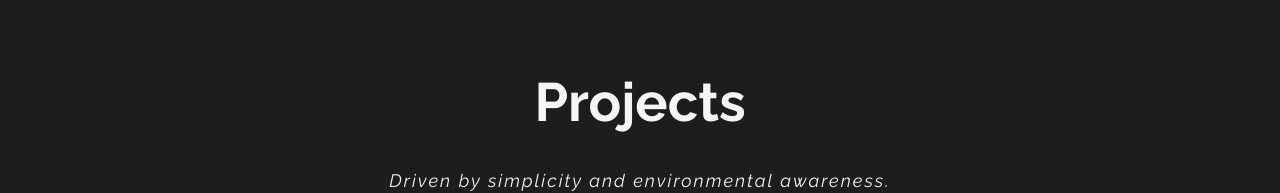
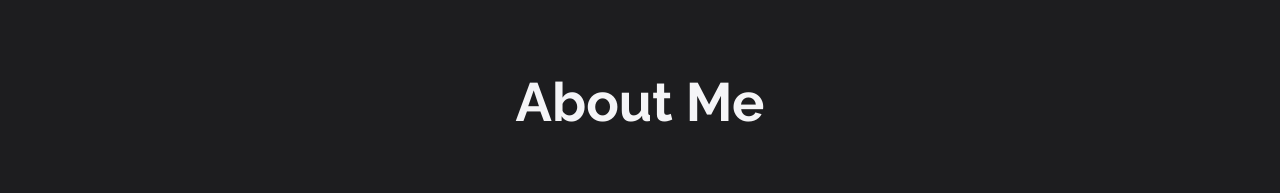
Before and after one commit to cody-barker/portfolio-site-v2, a React (Create React App) app: page / in a window 1280 px wide. Shown: the part 1099-1292 px from the top of the page. Built offline with nearby package versions, Linux system fonts and the light colour scheme.

Commit message:
add about with title and styling

```diff
--- a/src/Components/About.js
+++ b/src/Components/About.js
@@ -1,5 +1,11 @@
 function About() {
-  return <div id="about" className="about"></div>;
+  return (
+    <div className="about-wrapper">
+      <div className="about">
+        <h1 className="about__title">About Me</h1>
+      </div>
+    </div>
+  );
 }
 
 export default About;
--- a/src/Components/Footer.js
+++ b/src/Components/Footer.js
@@ -31,7 +31,7 @@ function Footer() {
 
   return (
     <div className="footer-wrapper">
-      <footer className="footer">
+      <footer id="footer" className="footer">
         <div className="footer__content">
           <h4 className="footer__heading">Contact</h4>
           <p className="footer__content-text">Cody Barker</p>
--- a/src/Components/NavBar.js
+++ b/src/Components/NavBar.js
@@ -1,34 +1,28 @@
 import { Link } from "react-scroll";
 
 function NavBar() {
+  const navItems = [
+    { to: "about", text: "About", duration: 500 },
+    { to: "projects", text: "Projects", duration: 500 },
+    { to: "tech", text: "Tech", duration: 1000 },
+    { to: "footer", text: "Contact", duration: 1000 },
+  ];
+
   return (
     <nav className="nav flex__row--center">
       <ul className="nav__list flex__row--center">
-        <li className="nav__item">
-          <Link to="about" smooth={true} duration={500} className="nav__link">
-            About
-          </Link>
-        </li>
-        <li className="nav__item">
-          <Link
-            to="projects"
-            smooth={true}
-            duration={500}
-            className="nav__link"
-          >
-            Projects
-          </Link>
-        </li>
-        <li className="nav__item">
-          <Link to="tech" smooth={true} duration={1000} className="nav__link">
-            Tech
-          </Link>
-        </li>
-        <li className="nav__item">
-          <Link to="footer" smooth={true} duration={1000} className="nav__link">
-            Contact
-          </Link>
-        </li>
+        {navItems.map(({ to, text, duration }, index) => (
+          <li key={index} className="nav__item">
+            <Link
+              to={to}
+              smooth={true}
+              duration={duration}
+              className="nav__link"
+            >
+              {text}
+            </Link>
+          </li>
+        ))}
       </ul>
     </nav>
   );
--- a/src/Styles/App.css
+++ b/src/Styles/App.css
@@ -110,6 +110,22 @@ body {
 .header__button:hover {
   opacity: 0.8;
   cursor: pointer;
+}
+
+/* About */
+
+.about-wrapper {
+  background-color: var(--color-2);
+  padding: 16rem 0;
+}
+
+.about__title {
+  font-size: 3rem;
+  text-align: center;
+}
+
+.about {
+  padding: 0 1rem;
 }
 
 /* Projects */
```
